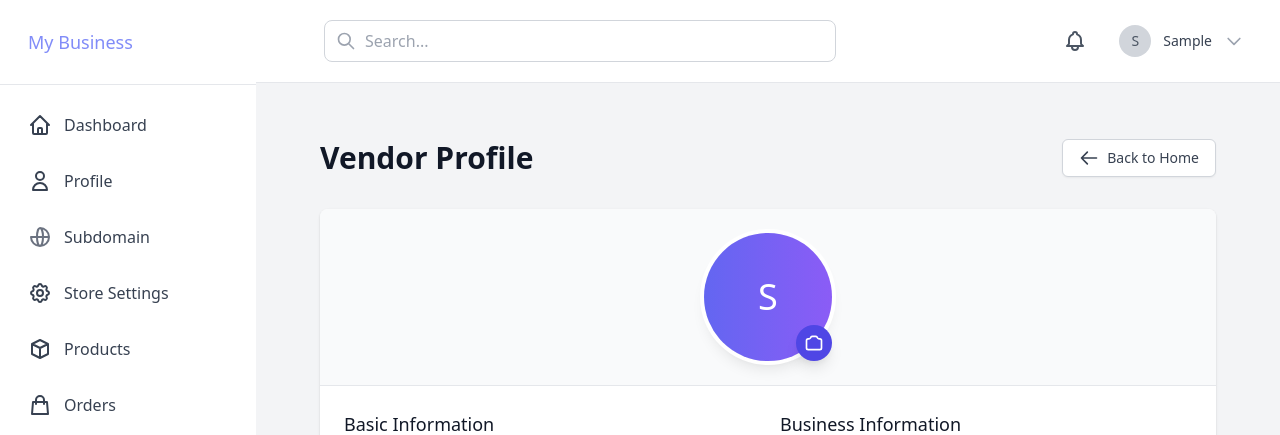
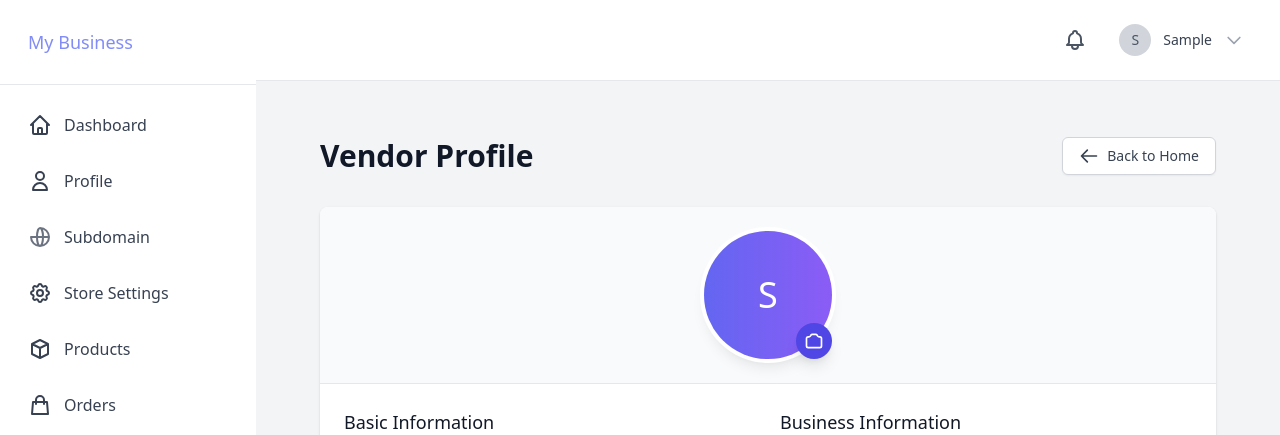
Before and after one commit to sumanpaudel1/Platform, a Django app: page /home/profile/ in a window 1280 px wide. Shown: the top 435 px of the page. Run offline with Django 5.2, Linux system fonts and the light colour scheme; the visitor is signed in with stand-in values (Sample User, id 1); data that the repository does not hold is empty; parts of the project's set-up code (start-up, migrations or seed data) failed here and were passed over; some libraries are stand-ins or nearby versions.

Commit message:
implement small changes

```diff
--- a/Backend/accounts/templates/accounts/home.html
+++ b/Backend/accounts/templates/accounts/home.html
@@ -97,7 +97,7 @@
                     <!-- Left side -->
                     <div class="flex items-center flex-1">
                         <!-- Search Bar -->
-                        <div class="max-w-lg w-full ml-8">
+                        {% comment %} <div class="max-w-lg w-full ml-8">
                             <div class="relative">
                                 <input type="text" class="w-full pl-10 pr-4 py-2 rounded-lg border border-gray-300 focus:outline-none focus:border-indigo-500" placeholder="Search...">
                                 <div class="absolute inset-y-0 left-0 pl-3 flex items-center">
@@ -106,7 +106,7 @@
                                     </svg>
                                 </div>
                             </div>
-                        </div>
+                        </div> {% endcomment %}
                     </div>
 
                     <!-- Right side -->
```
